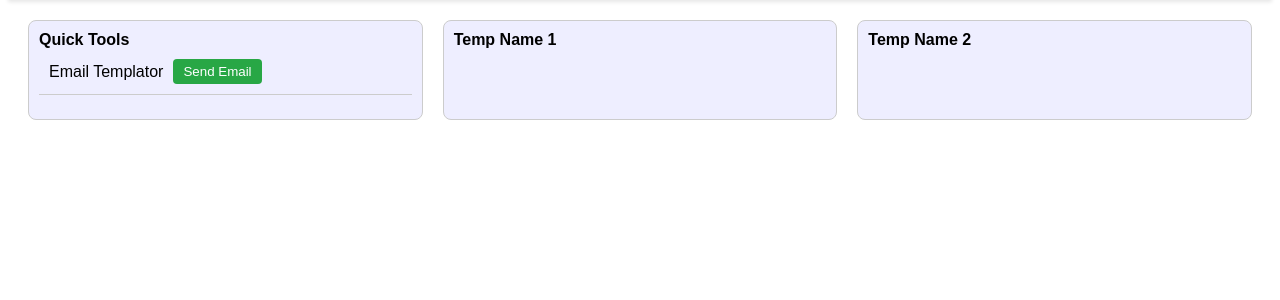
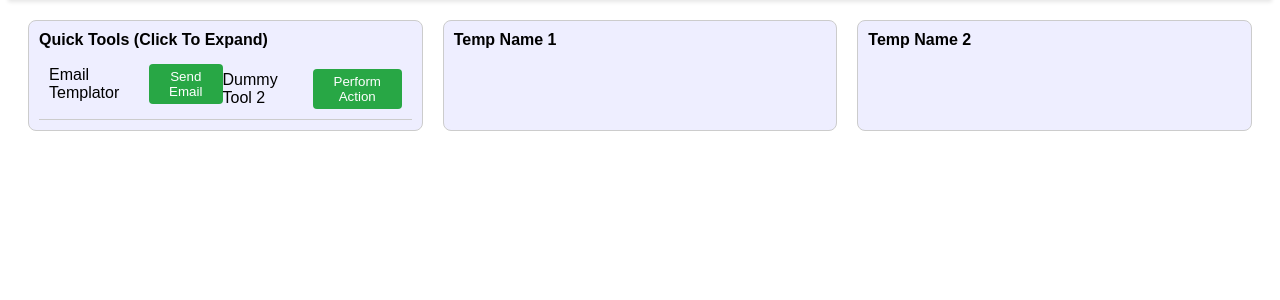
Before and after one commit to vpatel1995/etools, a Django app: page / in a window 1280 px wide. Shown: the part 83-383 px from the top of the page. Run offline with Django 4.2, Linux system fonts and the light colour scheme; data that the repository does not hold is empty.

Commit message:
testing new actions

```diff
--- a/home/templates/home/home.html
+++ b/home/templates/home/home.html
@@ -183,15 +183,35 @@
         background-color: #218838;
     }
 
+
+
+
+
+    /* Remove later! */
+    .dummy-tool-container {
+        display: flex;
+        align-items: center;
+        margin-top: 10px;
+    }
+
+    .dummy-tool-text {
+        margin-right: 10px;
+    }
+
+
 </style>
 <div class="bubble-container">
     <div class="bubble" id="quick-tools">
-        <div class="bubble-header" onclick="toggleBubble('quick-tools')">Quick Tools</div>
+        <div class="bubble-header" onclick="toggleBubble('quick-tools')">Quick Tools (Click To Expand)</div>
         <div class="bubble-overview">
             <div class="email-templator-container">
                 <span class="email-templator-text">Email Templator</span>
                 {% csrf_token %}
                 <button onclick="sendEmail(true)" class="quick-action-button">Send Email</button>
+            </div>
+            <div class="dummy-tool-container">
+                <span class="dummy-tool-text">Dummy Tool 2</span>
+                <button onclick="dummyAction()" class="quick-action-button">Perform Action</button>
             </div>
         </div>
         <div class="bubble-content">
@@ -274,6 +294,12 @@
 </div>
 <script src="https://ajax.googleapis.com/ajax/libs/jquery/3.5.1/jquery.min.js"></script>
 <script>
+    // Remove later
+    function dummyAction() {
+        console.log("Dummy action performed");
+        alert('alert');
+    }
+
     // Utility Functions
     function getCSRF(name) {
         let cookieValue = null;
```
